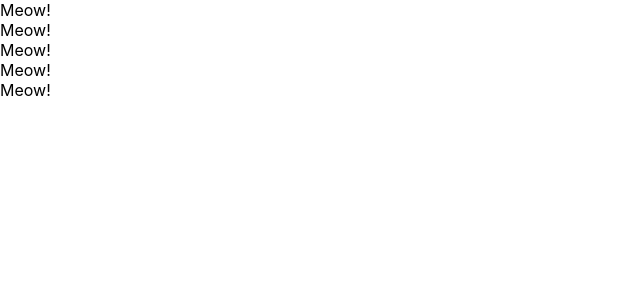
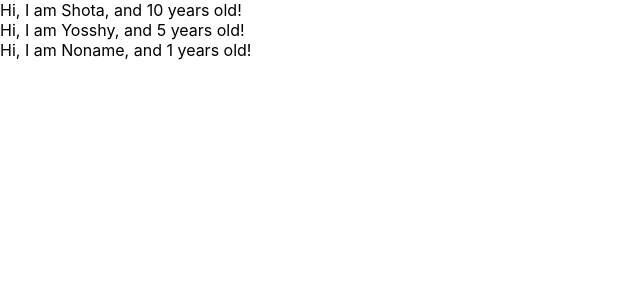
Before and after one commit to baramatsubonzo/udemy-react-redux-crud-application, a React (Create React App) app: page / in a window 1280 px wide. Shown: the top 300 px of the page, without its empty margins (0-640 px from the left). Built offline with nearby package versions, Linux system fonts and the light colour scheme.

Commit message:
Learn props of component

```diff
--- a/src/App.js
+++ b/src/App.js
@@ -1,30 +1,28 @@
 import React from 'react';
 
-// class App extends Component {
-//   render() {
-//     return (
-//       <React.Fragment>
-//       <label htmlFor="bar">bar</label>
-//       <input type="text" onChange={()=>{console.log("I am CLICKED!")}}/>
-//       </React.Fragment>
-//     )
-//   }
-// }
-
 const App = () => {
+  const profiles = [
+    { name: "Shota", age: 10 },
+    { name: "Yosshy", age: 5 },
+    { name: "Noname"}
+  ]
   return(
     <div>
-      <Cat />
-      <Cat />
-      <Cat />
-      <Cat />
-      <Cat />
+      {
+        profiles.map((profile, index) => {
+            return <User name={profile.name} age={profile.age} key={index}/>
+        } )
+      }
     </div>
   )
 }
 
-const Cat = () => {
-  return <div>Meow!</div>
+const User = (props) => {
+  return <div>Hi, I am {props.name}, and {props.age} years old!</div>
+}
+
+User.defaultProps = {
+  age: 1
 }
 
 export default App;
```
